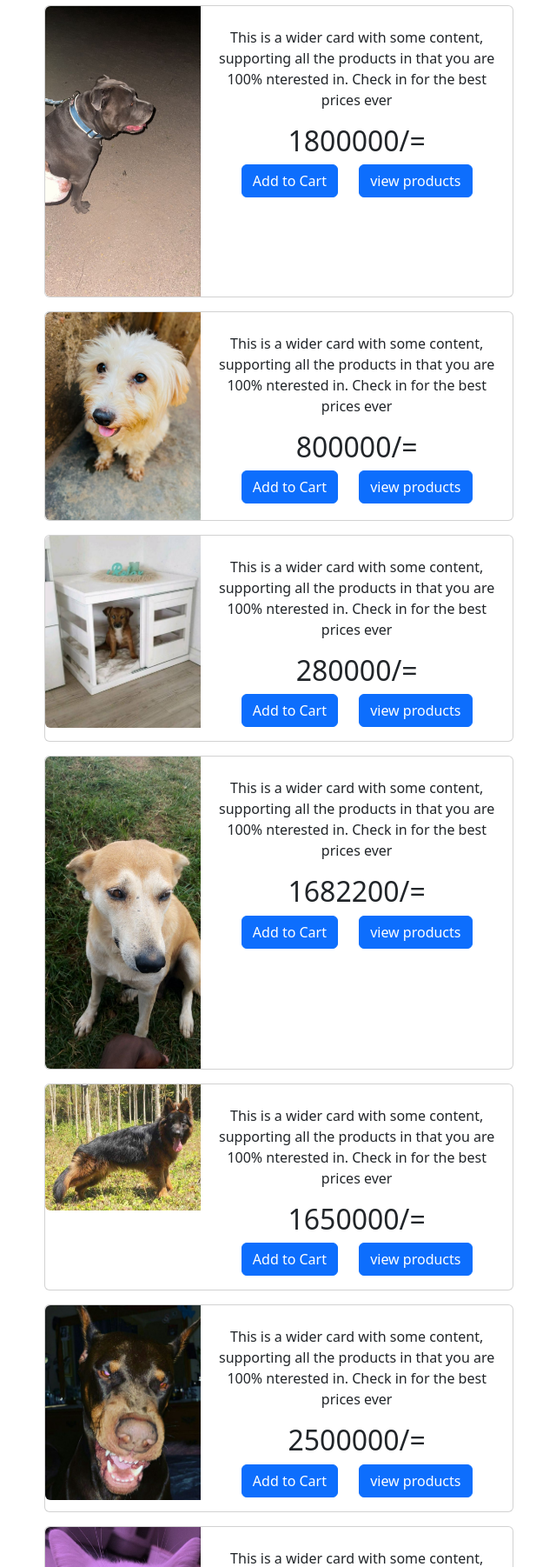
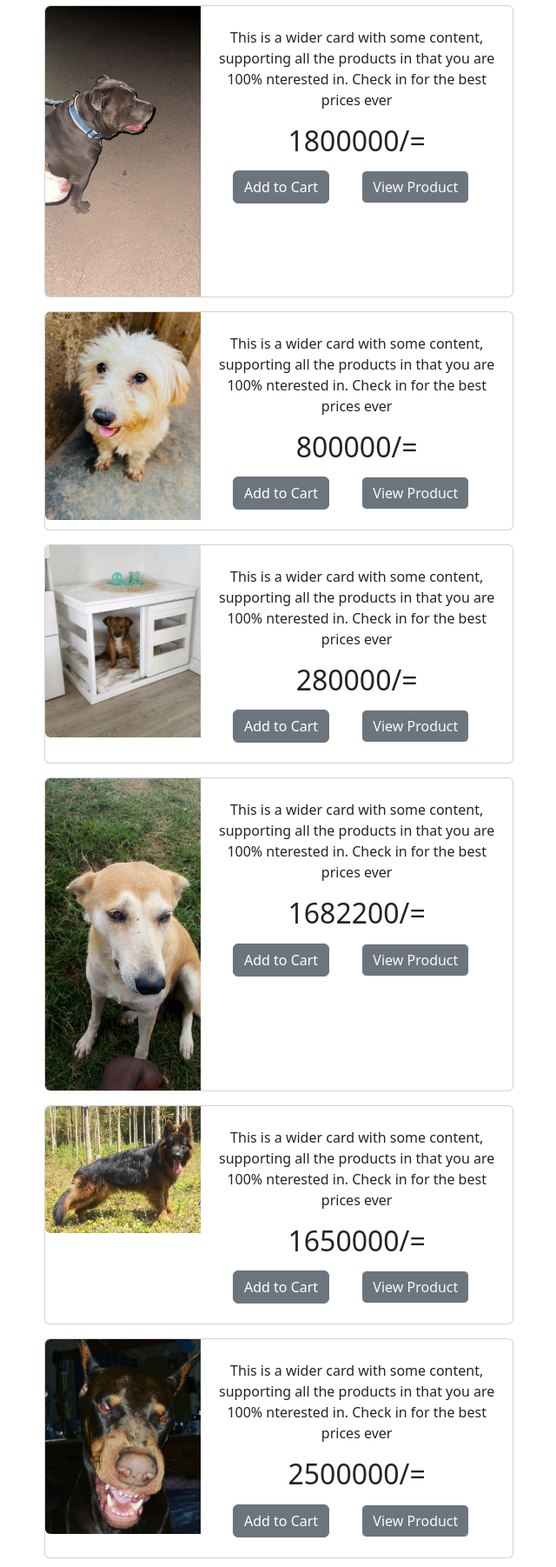
Before and after one commit to kalosius/Dru-Limited, a Django app: page /category/Pets in a window 1280 px wide. Shown: the part 174-1976 px from the top of the page at 87% size, without its empty margins (31-671 px from the left). Run offline with Django 5.2, Linux system fonts and the light colour scheme; data comes from the database, SQL or seed files in the repository; both versions use the stored data as it was after the commit; some libraries are stand-ins or nearby versions.

Commit message:
category view products button added

```diff
--- a/druu/static/style/nav.css
+++ b/druu/static/style/nav.css
@@ -8,6 +8,7 @@
     /* height: auto; Adjust this value to match the height of your footer */
     /* background-color: #f4f4f4; */
 }
+
 
 .nav-list {
     display: flex;
--- a/druu/templates/products/category.html
+++ b/druu/templates/products/category.html
@@ -18,8 +18,10 @@
                         <h5 class="card-title">{{ product.title }}</h5>
                         <p class="card-text" >This is a wider card with some content, supporting all the products in that you are 100% nterested in. Check in for the best prices ever</p>
                         <h2 class="card-text" >{{ product.price }}/=</h2>
-                        <button class="btn btn-primary">Add to Cart</button>
-                        <button class="btn btn-primary" style="margin-left: 20px;">view products</button>
+                        <button class="btn btn-secondary" value="{{ product.id }}" id="add-cart">Add to Cart</button>
+                        <button class="btn " style="margin-left: 20px;"><a><div><a class="btn btn-secondary btn-outline-light mt-auto"
+                            href="{% url 'product' product.id %}">View Product</a>
+                        </button>
                     </center>
                     </div>
                 </div>
```
Also changed, not shown: db.sqlite3.
